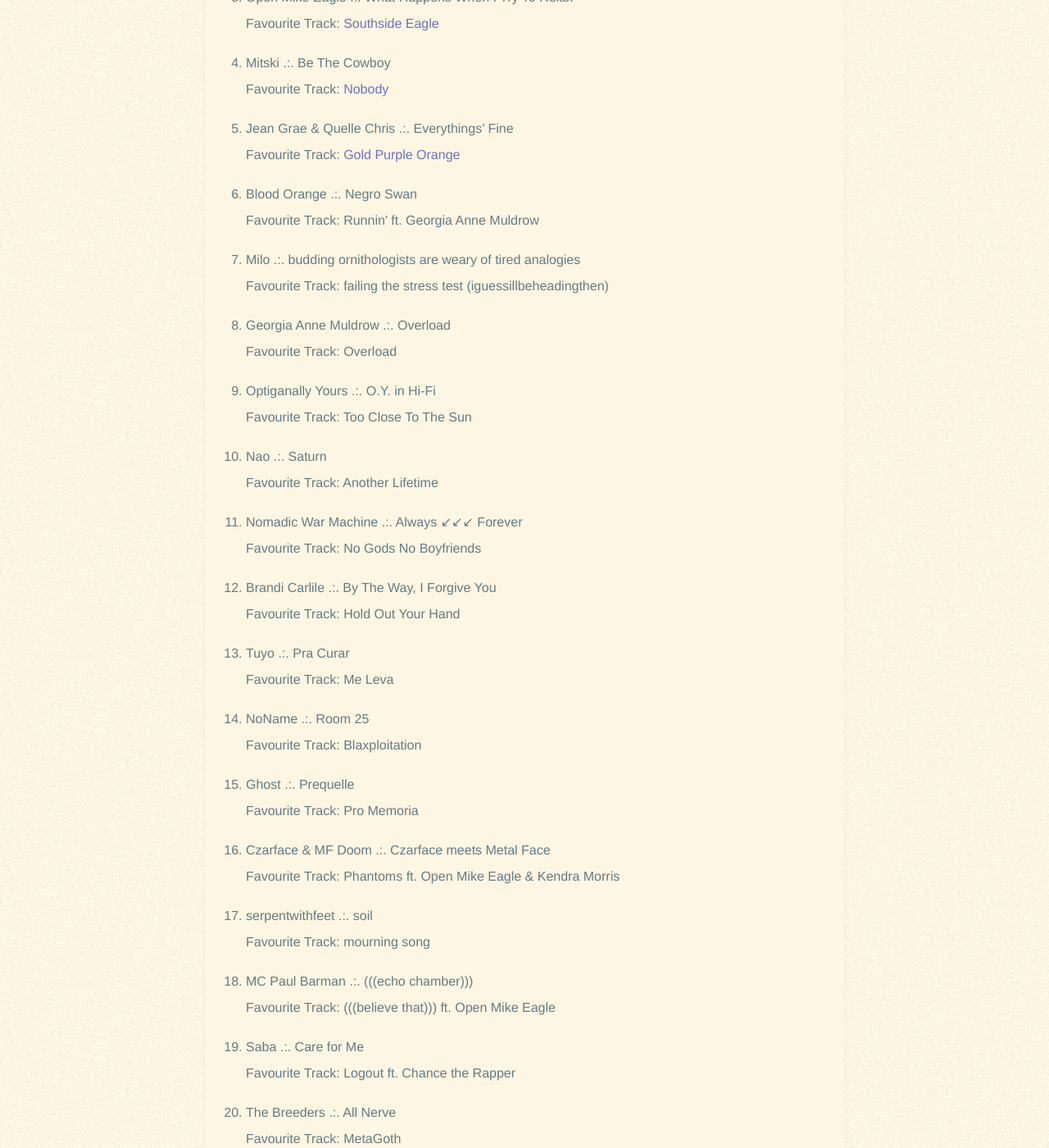
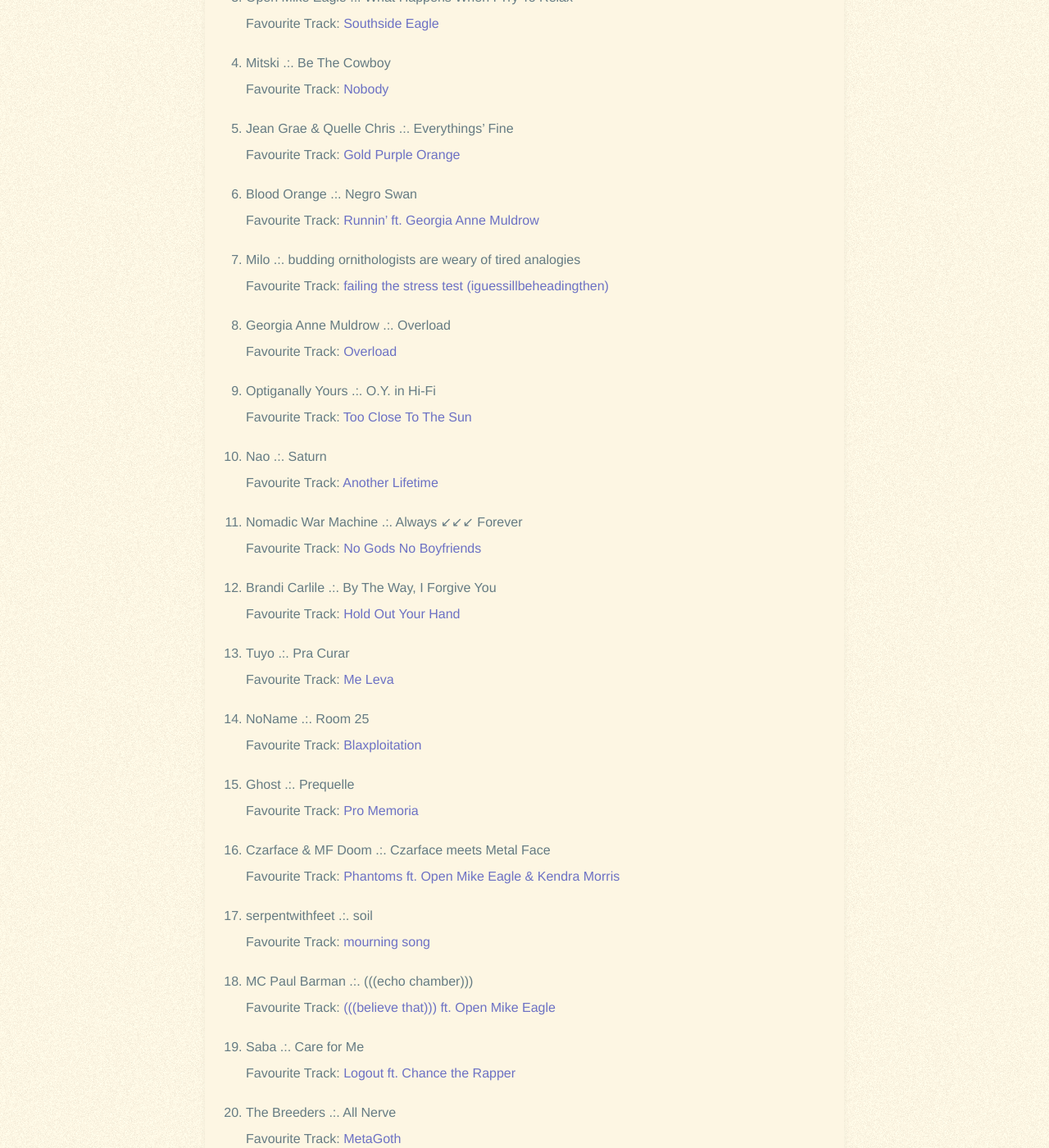
Before and after one commit to robotmachine/Jekyll-Blog, a Jekyll site: the page built from blog/_posts/2018-12-18-2018-Albums.md, in a window 1280 px wide and 1400 px high, scrolled down 444 px. Shown: the whole window at 82% size. Built offline with Jekyll 4.4.1, drawn with Linux system fonts in a browser that asks for light colours; some web fonts are replaced; Markdown is read by kramdown in place of the engine named in the settings; some of the changed lines change nothing that is shown.

Commit message:
Very Important Update

```diff
--- a/blog/_posts/2018-12-18-2018-Albums.md
+++ b/blog/_posts/2018-12-18-2018-Albums.md
@@ -21,49 +21,49 @@
 Favourite Track: [Gold Purple Orange](https://youtu.be/yVEgxDad0_w)
 
 6. Blood Orange .:. Negro Swan
-Favourite Track: Runnin’ ft. Georgia Anne Muldrow
+Favourite Track: [Runnin’ ft. Georgia Anne Muldrow](https://youtu.be/fA2Ese62YTU)
 
 7. Milo .:. budding ornithologists are weary of tired analogies
-Favourite Track: failing the stress test (iguessillbeheadingthen)
+Favourite Track: [failing the stress test (iguessillbeheadingthen)](https://youtu.be/hFcNoCJ1T2E)
 
 8. Georgia Anne Muldrow .:. Overload
-Favourite Track: Overload
+Favourite Track: [Overload](https://youtu.be/HZvpIEvltUA)
 
 9. Optiganally Yours .:. O.Y. in Hi-Fi
-Favourite Track: Too Close To The Sun
+Favourite Track: [Too Close To The Sun](https://youtu.be/3dgyYtzKQEM)
 
 10. Nao .:. Saturn
-Favourite Track: Another Lifetime
+Favourite Track: [Another Lifetime](https://youtu.be/FRCQ24V8eO8)
 
 11. Nomadic War Machine .:. Always ↙↙↙ Forever
-Favourite Track: No Gods No Boyfriends
+Favourite Track: [No Gods No Boyfriends](https://youtu.be/4ZD9UqmxbpE)
 
 12. Brandi Carlile .:. By The Way, I Forgive You
-Favourite Track: Hold Out Your Hand
+Favourite Track: [Hold Out Your Hand](https://youtu.be/8YeQj22Vw0M)
 
 13. Tuyo .:. Pra Curar
-Favourite Track: Me Leva
+Favourite Track: [Me Leva](https://youtu.be/wgNpgnnLxzY)
 
 14. NoName .:. Room 25
-Favourite Track: Blaxploitation
+Favourite Track: [Blaxploitation](https://youtu.be/syi60tUIP48)
 
 15. Ghost .:. Prequelle
-Favourite Track: Pro Memoria
+Favourite Track: [Pro Memoria](https://youtu.be/NPLFQpApMAg)
 
 16. Czarface & MF Doom .:. Czarface meets Metal Face
-Favourite Track: Phantoms ft. Open Mike Eagle & Kendra Morris
+Favourite Track: [Phantoms ft. Open Mike Eagle & Kendra Morris](https://youtu.be/qDTWhWnh_O4)
 
 17. serpentwithfeet .:. soil
-Favourite Track: mourning song
+Favourite Track: [mourning song](https://youtu.be/eaTr2FE5YpM)
 
 18. MC Paul Barman .:. (((echo chamber)))
-Favourite Track: (((believe that))) ft. Open Mike Eagle
+Favourite Track: [(((believe that))) ft. Open Mike Eagle](https://youtu.be/twkJRBPOqGs)
 
 19. Saba .:. Care for Me
-Favourite Track: Logout ft. Chance the Rapper
+Favourite Track: [Logout ft. Chance the Rapper](https://youtu.be/3wU3FM7R2Gc)
 
 20. The Breeders .:. All Nerve
-Favourite Track: MetaGoth
+Favourite Track: [MetaGoth](https://youtu.be/fSpfr3awpEo)
 
 ##Honourable Mentions & Singles
 Black Thought .:. Streams of Thought Vols. 1 & 2 (Double EP)
```
